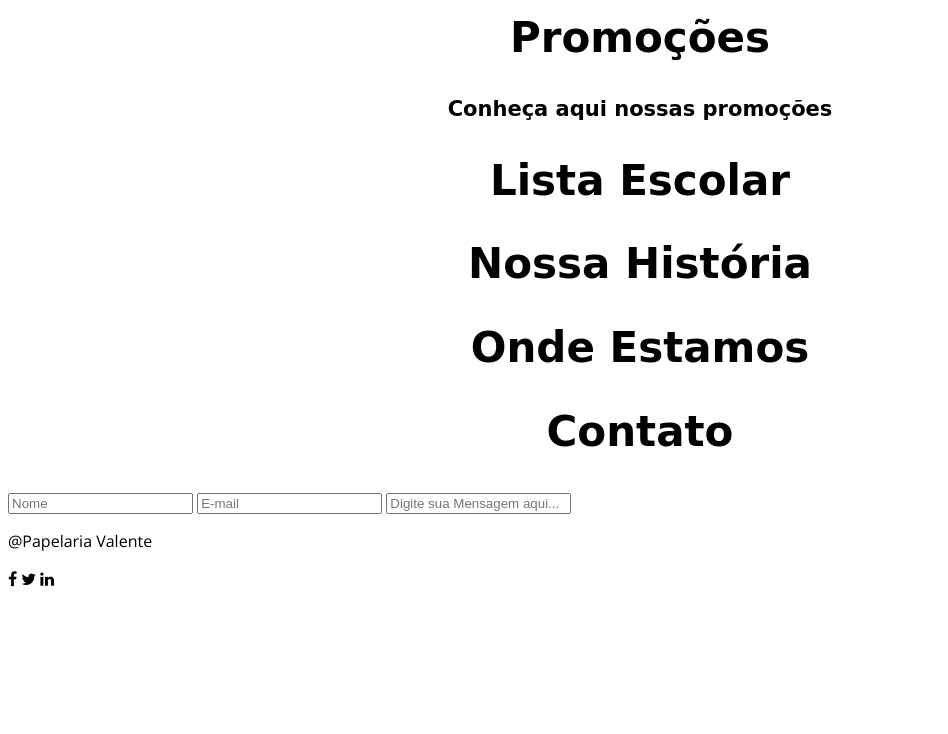
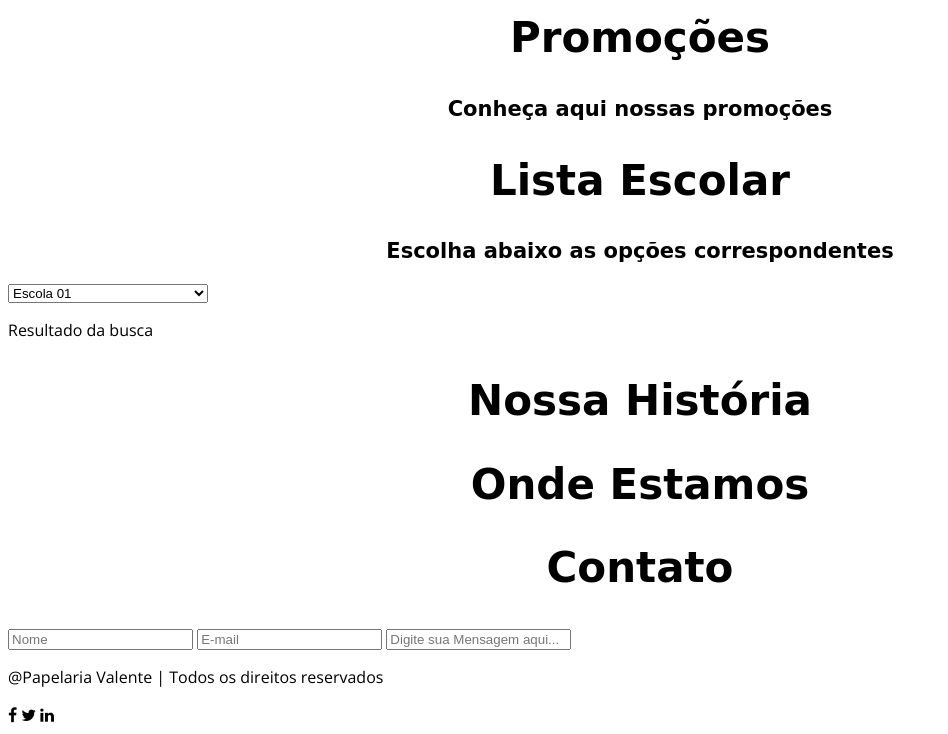
Before and after one commit to renansigolo/papelaria-valente, a plain HTML site: page index.html in a window 1280 px wide. Shown: the part 216-950 px from the top of the page, without its empty margins (0-948 px from the left). Before the commit the page ends 814 px from the top, so only its background shows below. Drawn offline with nearby package versions, Linux system fonts and the light colour scheme; a web font is replaced by a local one.

Commit message:
Seletor de escolas adicionado

```diff
--- a/index.html
+++ b/index.html
@@ -31,6 +31,13 @@
   </section>
   <section id="listaEscolar">
     <h1>Lista Escolar</h1>
+    <h2>Escolha abaixo as opções correspondentes</h2>
+    <select class="escolas" name="">
+  <option value="escola01">Escola 01</option>
+  <option value="escola02">Escola 02</option>
+  <option value="escola03">Escola 03</option>
+</select>
+    <p>Resultado da busca</p>
   </section>
   <section id="aPapelaria">
     <h1>Nossa História</h1>
@@ -48,7 +55,7 @@
   </section>
 
   <footer>
-    <p>@Papelaria Valente</p>
+    <p>@Papelaria Valente | Todos os direitos reservados</p>
     <i class="fa fa-facebook" aria-hidden="true"></i>
     <i class="fa fa-twitter" aria-hidden="true"></i>
     <i class="fa fa-linkedin" aria-hidden="true"></i>
--- a/style.css
+++ b/style.css
@@ -27,3 +27,11 @@ header img {
 header ul {
   list-style: none;
 }
+
+.escolas{
+  width: 200px;
+}
+
+footer i:hover{
+  opacity: 0.6;
+}
```
